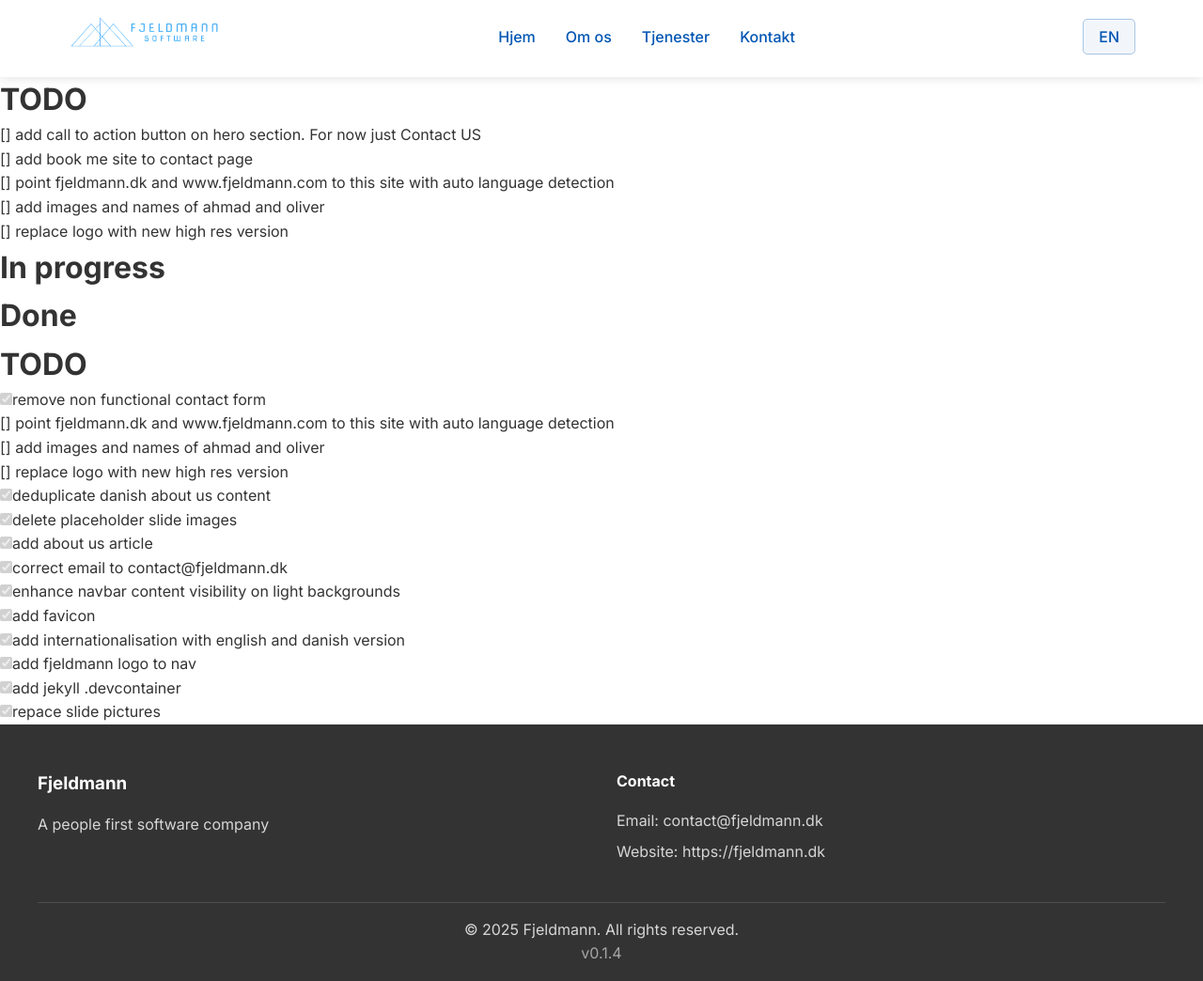
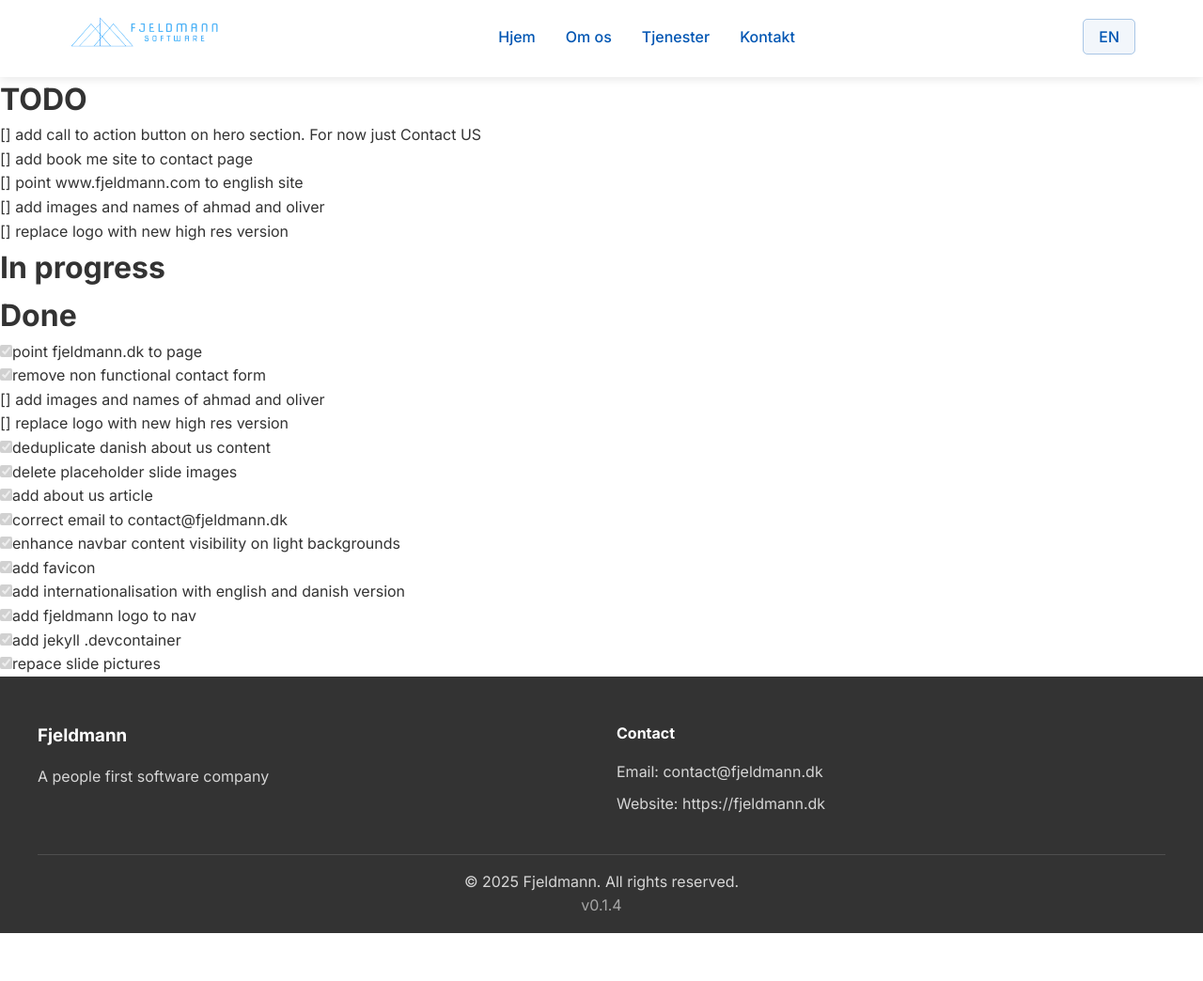
Before and after one commit to Fjeldmann/fjeldmann.github.io, a Jekyll site: the page built from todo.md, in a window 1280 px wide and 1044 px high. Shown: the whole window at 94% size. Built offline with Jekyll 4.4.1, drawn with Linux system fonts in a browser that asks for light colours; our own code applies the rules of GitHub Pages for plain Markdown files.

Commit message:
Update todo.md

```diff
--- a/todo.md
+++ b/todo.md
@@ -1,7 +1,7 @@
 # TODO
 - [] add call to action button on hero section. For now just Contact US
 - [] add book me site to contact page
-- [] point fjeldmann.dk and www.fjeldmann.com to this site with auto language detection
+- [] point www.fjeldmann.com to english site
 - [] add images and names of ahmad and oliver
 - [] replace logo with new high res version
 
@@ -9,9 +9,8 @@
 
 
 # Done
-# TODO
+- [x] point fjeldmann.dk to page
 - [x] remove non functional contact form
-- [] point fjeldmann.dk and www.fjeldmann.com to this site with auto language detection
 - [] add images and names of ahmad and oliver
 - [] replace logo with new high res version
 - [x] deduplicate danish about us content
```
